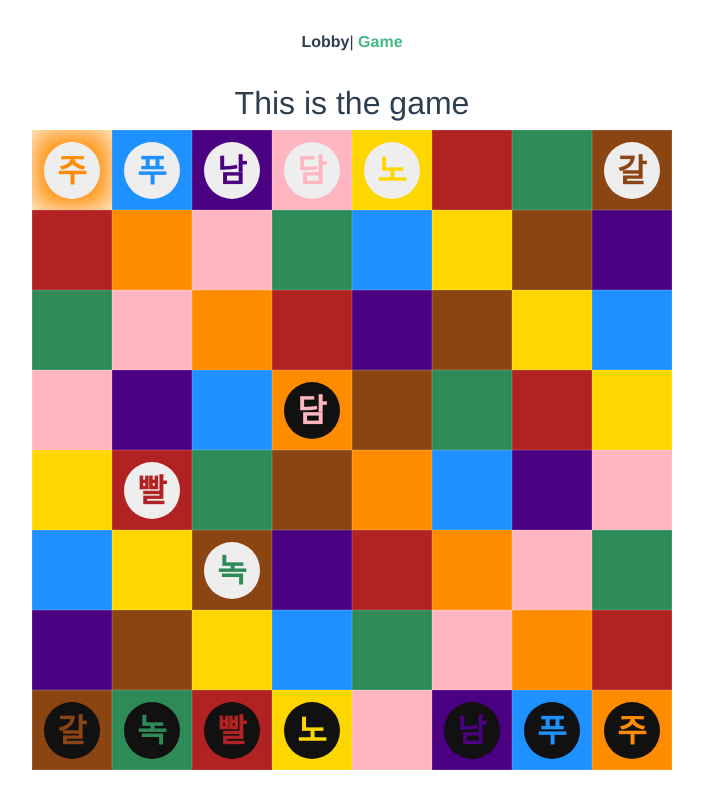
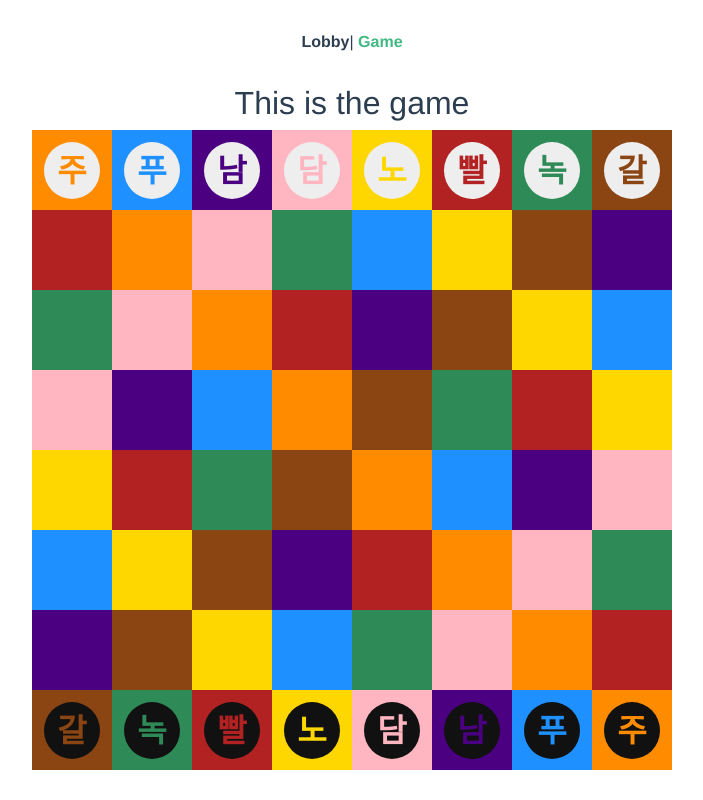
Before and after one commit to stlows/kamisado, a Vue app: page /#/game in a window 1280 px wide. Shown: the whole page, without its empty margins (288-991 px from the left). Built offline with nearby package versions, Linux system fonts and the light colour scheme.

Commit message:
move good tower after move

```diff
--- a/src/components/Gameboard.vue
+++ b/src/components/Gameboard.vue
@@ -15,6 +15,7 @@
             :tower="getTower(x,y)"
             :selected="selectedTower"
             :turn="turn"
+            :isFirstTurn="isFirstTurn"
           ></app-tower>
         </td>
       </tr>
@@ -34,8 +35,9 @@ export default {
       tileColors: TileColors,
       towers: [],
       turn: 1,
+      isFirstTurn: true,
       selectedTower: null,
-      possibleMovesArray: [{ x: 1, y: 1 }]
+      possibleMovesArray: []
     };
   },
   methods: {
@@ -48,12 +50,16 @@ export default {
       return Colors.tiles[id];
     },
     getTower(x, y) {
-      for (let i in this.towers) {
-        if (this.towers[i].x === x && this.towers[i].y === y) {
-          return this.towers[i];
-        }
-      }
-      return null;
+      let filter = this.towers.filter(t => t.x === x && t.y === y);
+      if (filter.length === 1) return filter[0];
+      else return null;
+    },
+    getTowerByPlayerIdAndColor(playerId, colorId) {
+      let filter = this.towers.filter(
+        t => t.playerId === playerId && t.colorId === colorId
+      );
+      if (filter.length === 1) return filter[0];
+      else return null;
     },
     isPossibleMove(x, y) {
       for (let i in this.possibleMovesArray) {
@@ -110,22 +116,21 @@ export default {
     nextY(y, playerId) {
       return playerId === 0 ? y + 1 : y - 1;
     },
-    nextXLeft(x, playerId) {
-      return x - 1;
-    },
-    nextXRight(x, playerId) {
-      return x + 1;
-    },
     tileClicked(x, y) {
       if (this.isPossibleMove(x, y)) {
         this.moveTower(this.selectedTower, x, y);
-        this.setSelectedTower(null);
         this.switchTurn();
+        let towerToPlay = this.getTowerByPlayerIdAndColor(
+          this.turn,
+          this.tileColors[y - 1][x - 1]
+        );
+        this.setSelectedTower(towerToPlay);
       }
     },
     moveTower(tower, newX, newY) {
       tower.x = newX;
       tower.y = newY;
+      this.isFirstTurn = false;
     },
     setSelectedTower(tower) {
       this.selectedTower = tower;
@@ -138,14 +143,14 @@ export default {
         { playerId: 0, colorId: 2, x: 3, y: 1, sumo: 0 },
         { playerId: 0, colorId: 3, x: 4, y: 1, sumo: 0 },
         { playerId: 0, colorId: 4, x: 5, y: 1, sumo: 0 },
-        { playerId: 0, colorId: 5, x: 2, y: 5, sumo: 0 },
-        { playerId: 0, colorId: 6, x: 3, y: 6, sumo: 0 },
+        { playerId: 0, colorId: 5, x: 6, y: 1, sumo: 0 },
+        { playerId: 0, colorId: 6, x: 7, y: 1, sumo: 0 },
         { playerId: 0, colorId: 7, x: 8, y: 1, sumo: 0 },
         { playerId: 1, colorId: 7, x: 1, y: 8, sumo: 0 },
         { playerId: 1, colorId: 6, x: 2, y: 8, sumo: 0 },
         { playerId: 1, colorId: 5, x: 3, y: 8, sumo: 0 },
         { playerId: 1, colorId: 4, x: 4, y: 8, sumo: 0 },
-        { playerId: 1, colorId: 3, x: 4, y: 4, sumo: 0 },
+        { playerId: 1, colorId: 3, x: 5, y: 8, sumo: 0 },
         { playerId: 1, colorId: 2, x: 6, y: 8, sumo: 0 },
         { playerId: 1, colorId: 1, x: 7, y: 8, sumo: 0 },
         { playerId: 1, colorId: 0, x: 8, y: 8, sumo: 0 }
@@ -180,10 +185,9 @@ table {
 td {
   width: 10vh;
   height: 10vh;
-  box-shadow: 0 0 1px 0 #fff inset;
 }
 td.possible {
-  box-shadow: 0 0 30px 0 #fff inset;
+  box-shadow: 0 0 30px 0 #000 inset;
 }
 td.possible:hover {
   cursor: pointer;
--- a/src/components/Tower.vue
+++ b/src/components/Tower.vue
@@ -2,7 +2,7 @@
   <div>
     <div
       class="tower"
-      :class="{ towerAvailable: tower.playerId === turn, 'tower--shadow': selected === tower }"
+      :class="{ towerAvailable: tower.playerId === turn && isFirstTurn, 'tower--shadow': selected === tower }"
       :style="{ backgroundColor:getPlayerColor(tower.playerId) }"
       @click="towerClicked"
     >
@@ -20,7 +20,7 @@ import Colors from "../assets/Colors.json";
 import Symbols from "../assets/Symbols.json";
 
 export default {
-  props: ["tower", "turn", "selected"],
+  props: ["tower", "turn", "selected", "isFirstTurn"],
   data() {
     return {
       isSelected: true
@@ -37,12 +37,15 @@ export default {
       return Symbols[id];
     },
     towerClicked() {
+      if (this.isFirstTurn) {
         if (this.selected === this.tower) {
           this.$emit("towerSelected", null);
           return;
         }
         if (this.turn === this.tower.playerId) {
           this.$emit("towerSelected", this.tower);
+          return;
+        }
       }
     }
   }
@@ -67,10 +70,10 @@ export default {
   vertical-align: middle;
 }
 .tower--shadow {
-  box-shadow: 0 0 2vh 0px #222;
+  box-shadow: 0 0 4vh 0px #fff;
 }
 .tower__text--shadow {
-  text-shadow: 0 0 1vh #222;
+  text-shadow: 0 0 1vh #fff;
 }
 .towerAvailable:hover {
   cursor: pointer;
```
Lines whose indentation alone changed are shown as unchanged.
